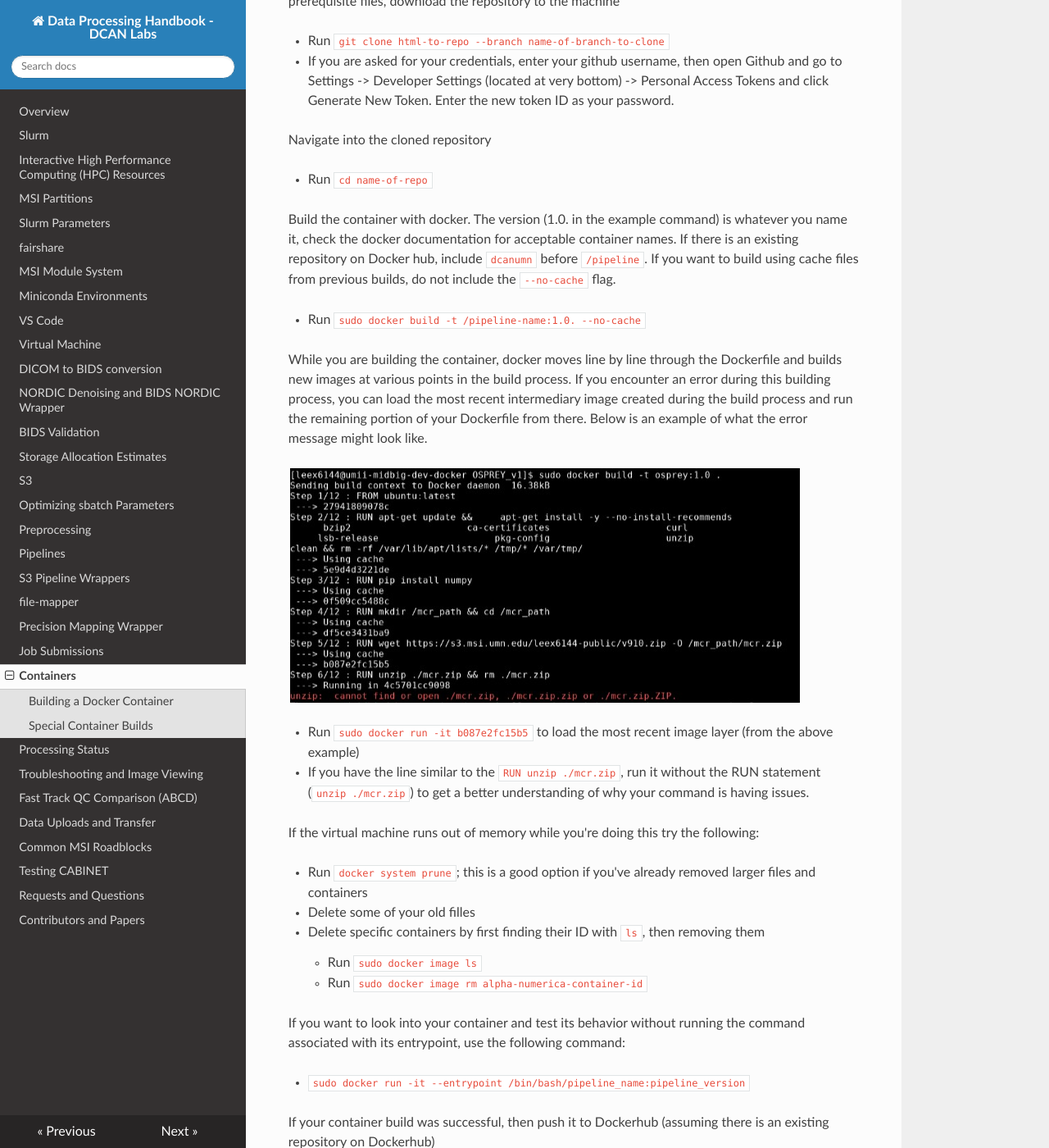
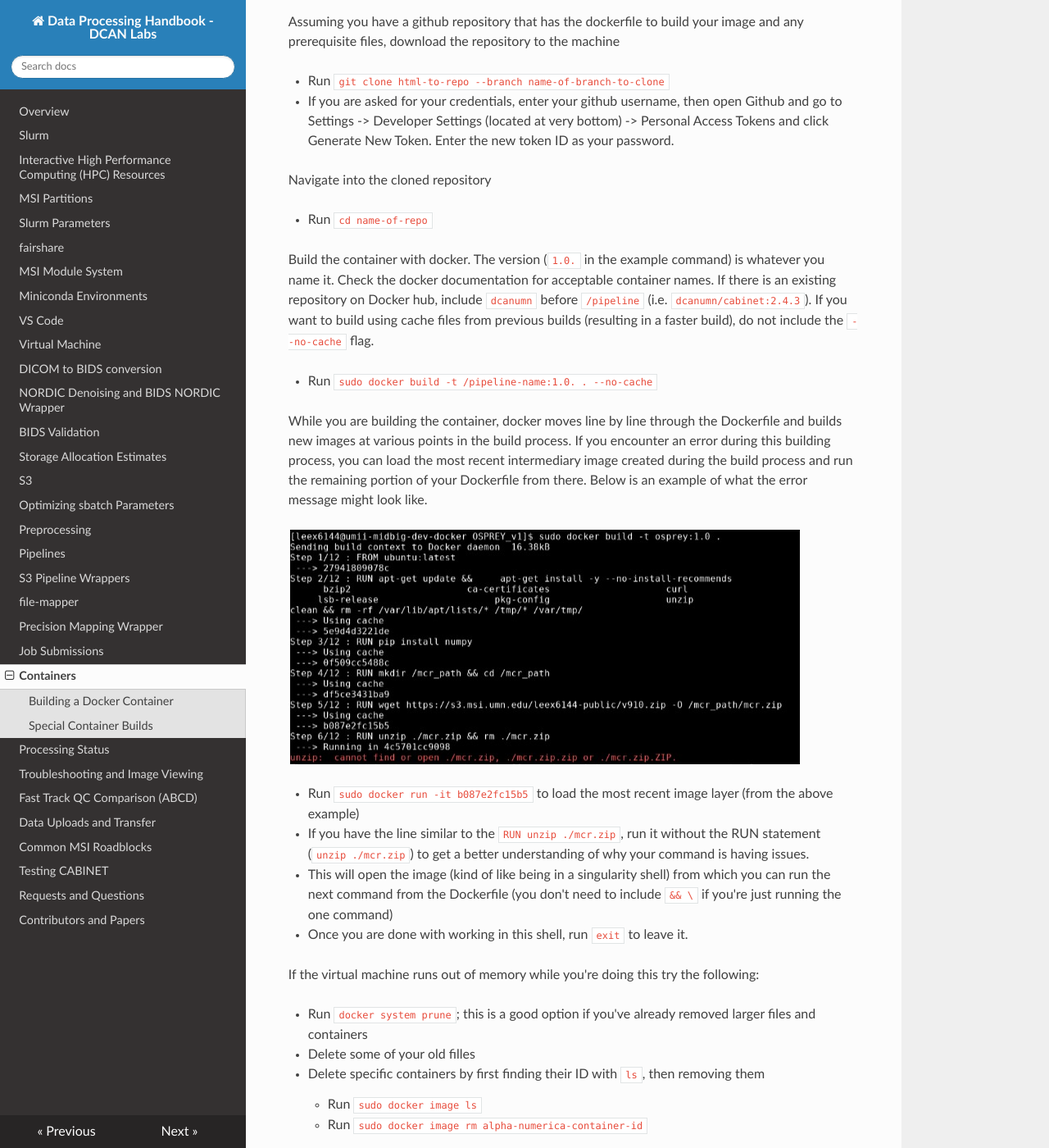
Before and after one commit to DCAN-Labs/cdni-brain, an MkDocs documentation site: the page built from docs/containers.md, in a window 1280 px wide and 1400 px high, scrolled down 1509 px. Shown: the whole window at 82% size. Built offline with MkDocs 1.6.1, drawn with Linux system fonts in a browser that asks for light colours; nearby versions of some CDN libraries; some of the changed text lies outside the part shown.

Commit message:
more nhp info/formating

```diff
--- a/docs/containers.md
+++ b/docs/containers.md
@@ -38,6 +38,7 @@ Containers are typically run with a **singularity run** command, as demonstrated
 
 `singularity shell name_of_singularity_image.sif`
 
+To leave the shell, type `exit`.
 
 For pulling Docker images, see [this document](https://docs.google.com/document/u/0/d/1w1g0kLSchPKvEI9pZIBmhavFd2Mq2-r82ozVaBuL9EI/edit).
 
@@ -62,9 +63,9 @@ Navigate into the cloned repository
 
 - Run `cd name-of-repo`
 
-Build the container with docker. The version (1.0. in the example command) is whatever you name it, check the docker documentation for acceptable container names. If there is an existing repository on Docker hub, include `dcanumn` before `/pipeline`. If you want to build using cache files from previous builds, do not include the `--no-cache` flag.
+Build the container with docker. The version (`1.0.` in the example command) is whatever you name it. Check the docker documentation for acceptable container names. If there is an existing repository on Docker hub, include `dcanumn` before `/pipeline` (i.e. `dcanumn/cabinet:2.4.3`). If you want to build using cache files from previous builds (resulting in a faster build), do not include the `--no-cache` flag.
 
-- Run `sudo docker build -t /pipeline-name:1.0. --no-cache`
+- Run `sudo docker build -t /pipeline-name:1.0. . --no-cache`
 
 While you are building the container, docker moves line by line through the Dockerfile and builds new images at various points in the build process. If you encounter an error during this building process, you can load the most recent intermediary image created during the build process and run the remaining portion of your Dockerfile from there. Below is an example of what the error message might look like.
 
@@ -73,6 +74,10 @@ While you are building the container, docker moves line by line through the Dock
 - Run `sudo docker run -it b087e2fc15b5` to load the most recent image layer (from the above example)
 
 - If you have the line similar to the `RUN unzip ./mcr.zip`, run it without the RUN statement (`unzip ./mcr.zip`) to get a better understanding of why your command is having issues.
+
+- This will open the image (kind of like being in a singularity shell) from which you can run the next command from the Dockerfile (you don't need to include `&& \` if you're just running the one command)
+
+- Once you are done with working in this shell, run `exit` to leave it.
 
 If the virtual machine runs out of memory while you're doing this try the following:
 
@@ -92,7 +97,7 @@ If you want to look into your container and test its behavior without running th
 
 If your container build was successful, then push it to Dockerhub (assuming there is an existing repository on Dockerhub)
 
-- Run `sudo docker push dcanumn/container-name:container:version`
+- Run `sudo docker push dcanumn/container-name:version`
 
 If you want to push the image with multiple tags, add tags to the image before you push, then include the `--all-tags` flag when pushing. Below is an example which would label the same build with the `v1.0` tag and the `stable` tag.
 
@@ -131,11 +136,12 @@ To build the image from docker archive, grab an srun then run:
 ## Special Container Builds
 
 **CABINET**
-CABINET is too large to be built on the VM so you do not need to ssh into the VM. It can be built directly on the Linux machine
+
+CABINET is too large to be built on the VM so you do not need to ssh into the VM. It can be built directly on the Linux machine.
 
 **10.5T NHP ABCD BIDS Pipeline Synth**
 
-**PLEASE NOTE**: This does NOT apply to the regular NHP ABCD BIDS pipeline.
+**PLEASE NOTE: This does NOT apply to the regular NHP ABCD BIDS pipeline.**
 
 This container needs to be built on the VM, it is too large to be built on DockerHub. This container will take up around 20GB of space so make sure to first check that there is enough space on the VM to build it.
 
@@ -143,8 +149,8 @@ This pipeline doesn't use a layered build (with internal- and external-tools) li
 
 In order to build this container, you first need to clone the correct repository and initialize the git submodules. You can do this by running the following commands:
 
-                git clone git@github.com:DCAN-Labs/nhp-abcd-bids-pipeline-Synth.git
-                cd nhp-abcd-bids-pipeline-Synth
+                git clone git@github.com:DCAN-Labs/nhp-abcd-bids-pipeline-synth.git
+                cd nhp-abcd-bids-pipeline-synth
                 git submodule update --init
 
 After this, you will need to run the download script in the tools subdirectory to download the templates used in the pipeline.
@@ -157,7 +163,7 @@ Be sure that Docker BuildKit is enabled by adding `DOCKER_BUILDKIT=1` before you
 
 `sudo DOCKER_BUILDKIT=1 docker build . -t dcanumn/nhp-abcd-bids-pipeline-synth:[tag]`
 
-If you need to update the link to the git submodule, for example if there are updates to the DCAN Bold Processing repo that you want to incorporate into this pipeline, this can be done by following [this example](https://stackoverflow.com/questions/1777854/how-can-i-specify-a-branch-tag-when-adding-a-git-submodule/1778247#1778247).
+If you need to update the link to the git submodule, for example if there are updates to the DCAN Bold Processing repo that you want to incorporate into this pipeline, this can be done by following [this example](https://stackoverflow.com/questions/1777854/how-can-i-specify-a-branch-tag-when-adding-a-git-submodule/1778247#1778247) which is noted below.
 
 If you want to move the submodule to a particular tag:
 
@@ -168,7 +174,7 @@ If you want to move the submodule to a particular tag:
                 git commit -m "moved submodule to v1.0"
                 git push
 
-If updating DCAN Bold Processing, the <submodule_directory> would be the path to the DCAN Bold Processing `/nhp-abcd-bids-pipeline-Synth/scripts/dcan-bold-processing/`
+If updating DCAN Bold Processing, the <submodule_directory> would be the path to the DCAN Bold Processing `/nhp-abcd-bids-pipeline-synth/scripts/dcan-bold-processing/`
 
 Then, another developer who wants to have submodule_directory changed to that tag, does this
 
```
Also changed, not shown: docs/contributions.md (+1 -0 lines), docs/pipelines.md (+11 -7 lines), docs/preprocessing.md (+2 -2 lines), docs/img/nhp-10.5_example_command.png (added).
